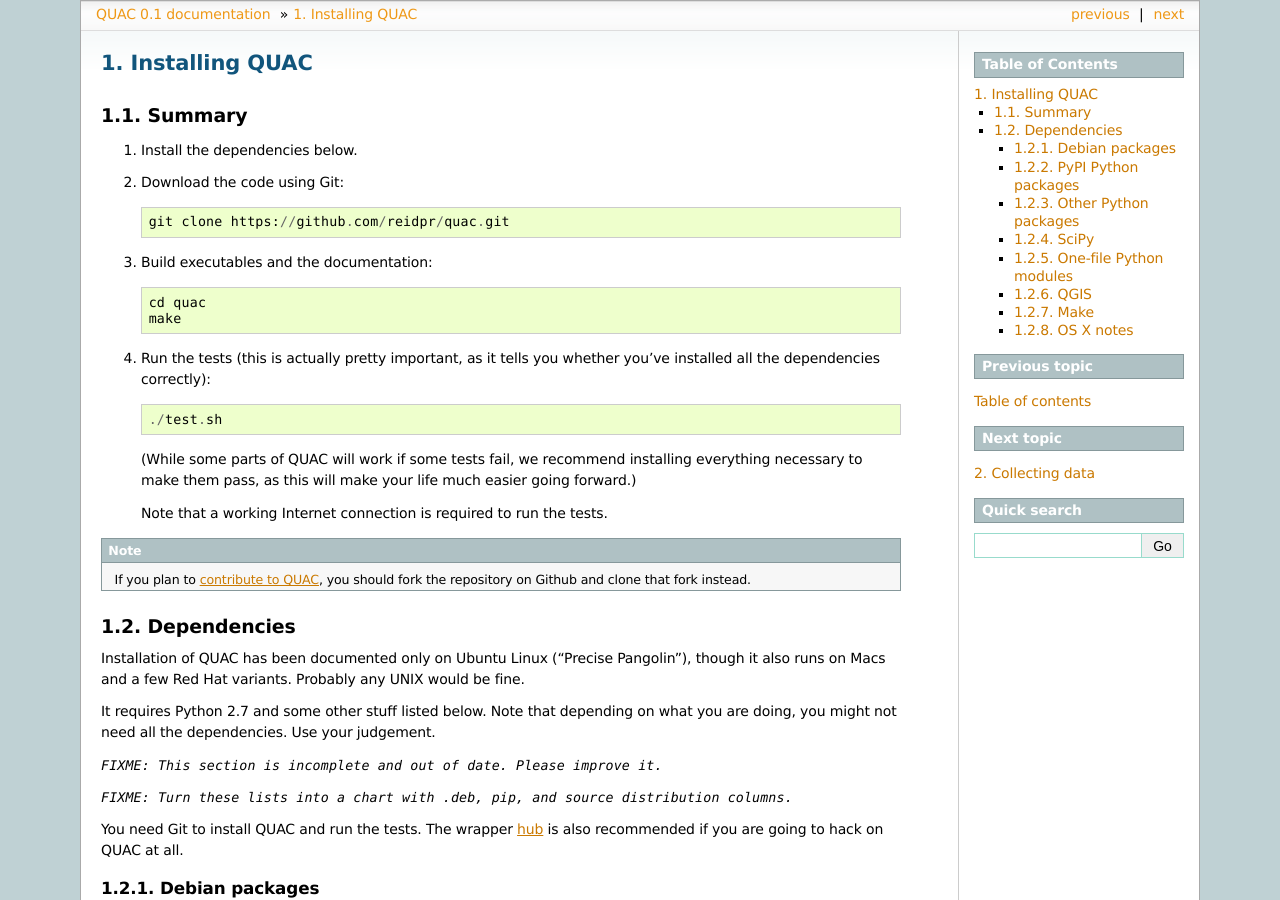
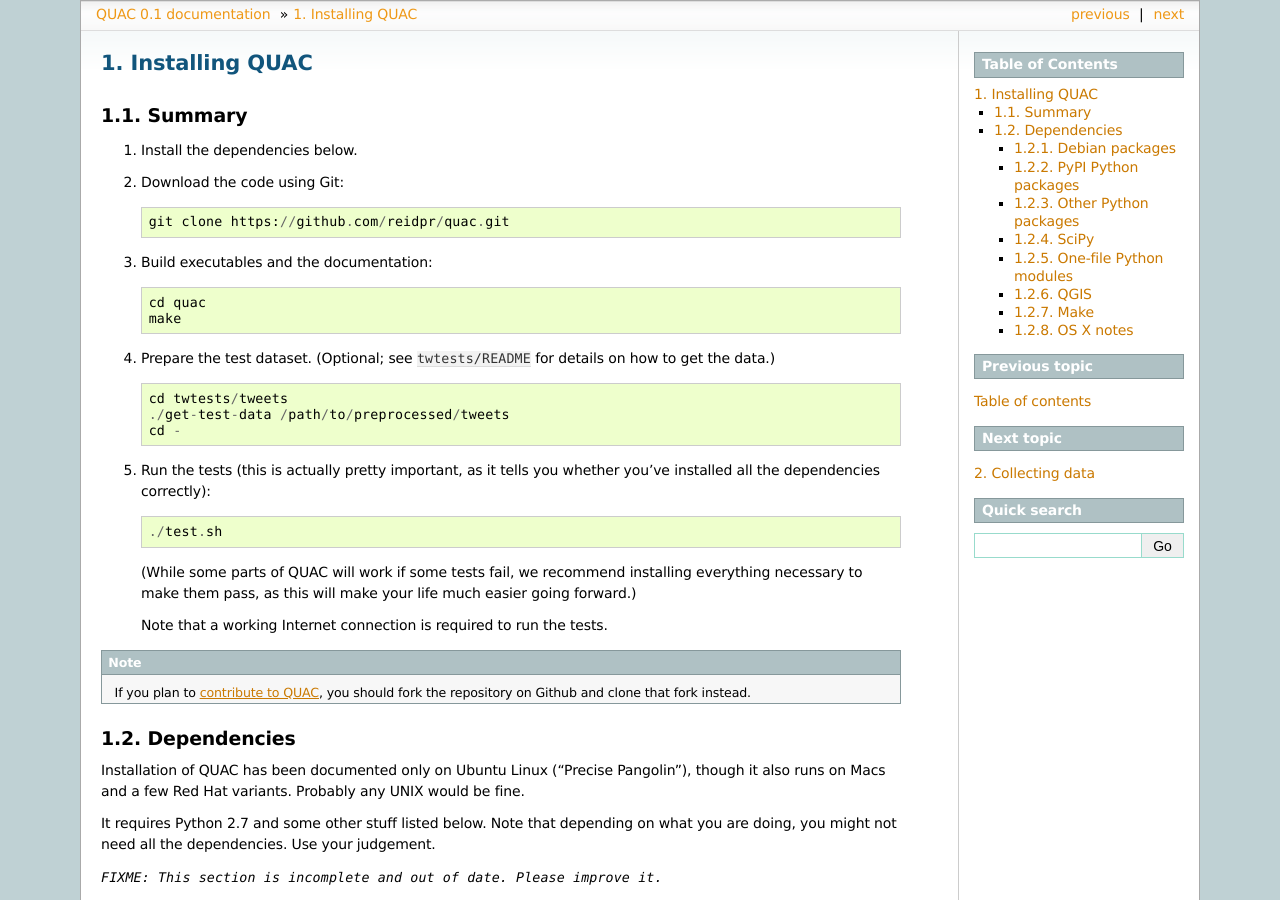
Before and after one commit to reidpr/quac, a Sphinx documentation site: the page built from sphinx/install.rst, in a window 1280 px wide and 900 px high. Built offline with Sphinx 7.4.7, drawn with Linux system fonts in a browser that asks for light colours; formulas are drawn with MathJax 3.

Commit message:
test framework that uses real Twitter data

```diff
--- a/sphinx/install.rst
+++ b/sphinx/install.rst
@@ -17,6 +17,15 @@
 
      cd quac
      make
+
+#. Prepare the test dataset. (Optional; see ``twtests/README`` for details on
+   how to get the data.)
+
+   ::
+
+     cd twtests/tweets
+     ./get-test-data /path/to/preprocessed/tweets
+     cd -
 
 #. Run the tests (this is actually pretty important, as it tells you whether
    you've installed all the dependencies correctly)::
```
Also changed, not shown: 16 other files.
